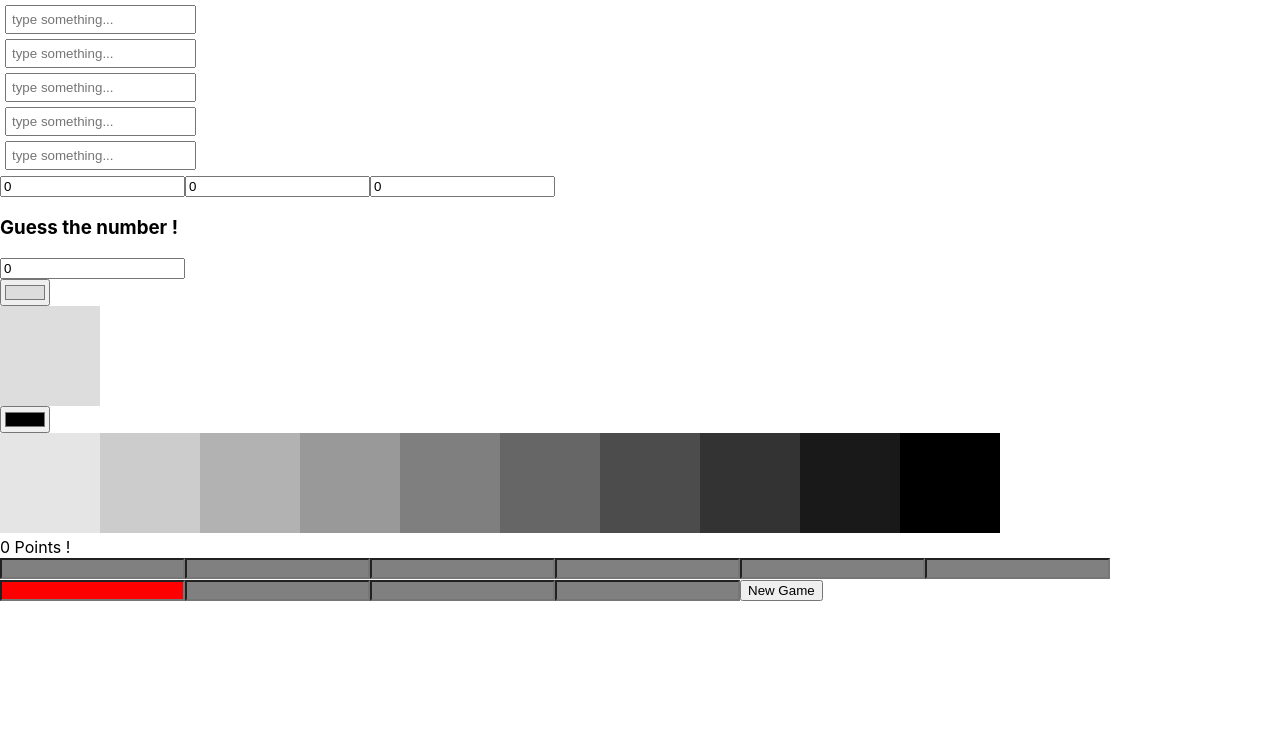
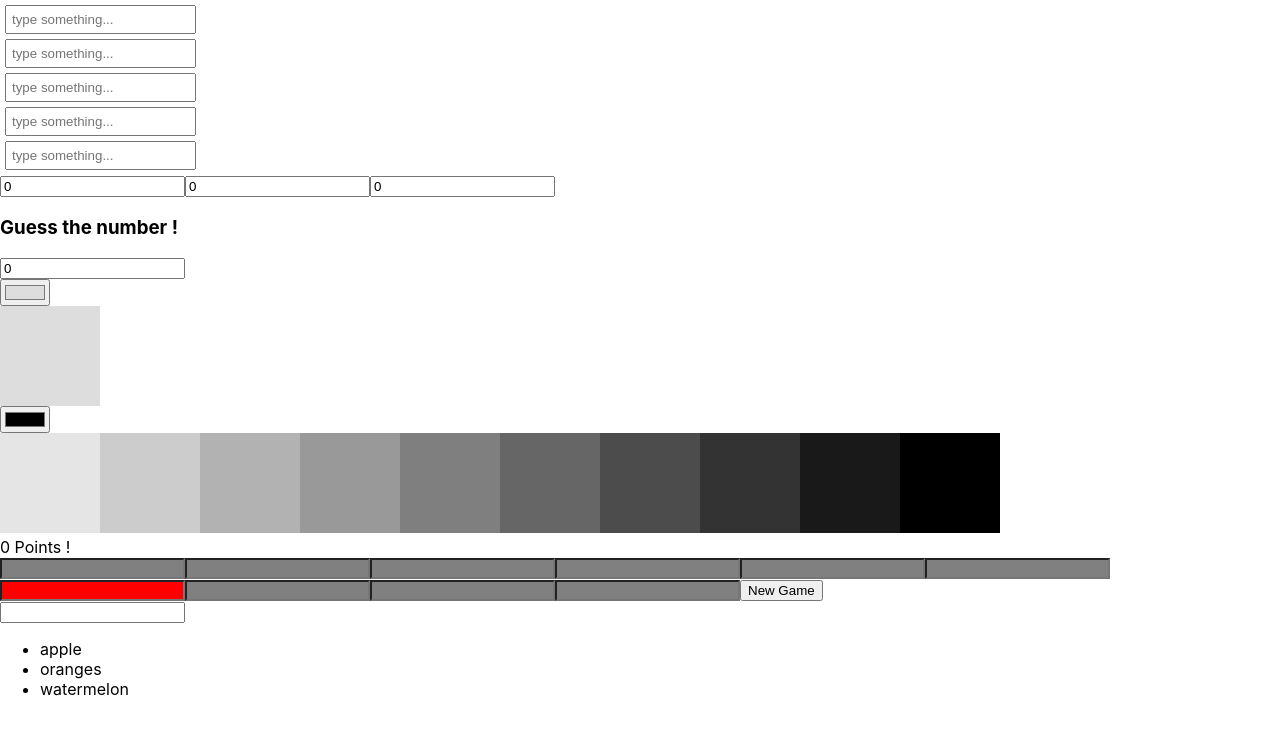
Before and after one commit to roiavidar/tocode-ex, a React (Create React App) app: page / in a window 1280 px wide. Shown: the top 734 px of the page. Built offline with nearby package versions, Linux system fonts and the light colour scheme.

Commit message:
filter list component

```diff
--- a/src/App.tsx
+++ b/src/App.tsx
@@ -7,6 +7,7 @@ import ColorPicker from './components/ColorPicker/ColorPicker';
 import ColorPickerShades from './components/ColorPickerShades/ColorPickerShades';
 import { InputProps } from './components/MultiInput/MultiInput.model';
 import { CatchTheTarget } from './components/CatchTheTarget/CatchTheTarget';
+import { FilterList } from './components/FilterList/FilterList';
 
 function App() {
 
@@ -15,6 +16,8 @@ function App() {
     margin: '5px',
     display: 'block'
   };
+
+  const items = ['apple', 'oranges', 'watermelon'];
 
   return (
     <>
@@ -36,6 +39,7 @@ function App() {
     <ColorPicker color="#dddddd" />
     <ColorPickerShades />
     <CatchTheTarget />
+    <FilterList items={items} />
     </>
   );
 }
--- /dev/null
+++ b/src/components/FilterList/FilterList.tsx
@@ -0,0 +1,37 @@
+import React from 'react';
+import { SimpleFilterInput } from './SimpleFilter';
+import { SimpleList } from './SimpleList';
+
+export function FilterList(
+    props: {
+        filterHandler: (filter: any, items: any) => any;
+        filterInput: (filter: any, setFilter: (filter: any) => void) => {},
+        list: (items: any) => {},
+        items: any
+    }
+) {
+    const [filter, setFilter] = React.useState(null);
+    let visibleItems = props.items;
+
+    if (filter) {
+        visibleItems = props.filterHandler(filter, props.items);
+    }
+
+    return (
+        <div>
+            {props.filterInput(filter, setFilter)}
+            {props.list(visibleItems)}
+        </div>
+    )
+}
+
+FilterList.defaultProps = {
+    filterHandler: function filterHandler(filter: string, items: string[]) {
+        return items.filter(item => item.includes(filter))
+    },
+    filterInput: (filter: string, setFilter: (filter: string) => void) => <SimpleFilterInput
+        filter={filter}
+        setFilter={setFilter} />
+    ,
+    list: (items: string[]) => <SimpleList items={items} />
+}
--- /dev/null
+++ b/src/components/FilterList/SimpleFilter.tsx
@@ -0,0 +1,10 @@
+import React, { ChangeEvent } from 'react';
+
+export function SimpleFilterInput(props: {
+    filter: string,
+    setFilter: (filter: string) => void
+}) {
+    return (
+        <input type="text" value={props.filter} onChange={(event: ChangeEvent<HTMLInputElement>)=> {props.setFilter(event.target.value)}}></input>
+    )
+}
--- /dev/null
+++ b/src/components/FilterList/SimpleList.tsx
@@ -0,0 +1,12 @@
+import React from 'react';
+
+export function SimpleList(props: {
+    items: string[]
+}) {
+
+    return (
+        <ul>
+            {props.items.map((item: string) => <li>{item}</li>)}
+        </ul>
+    )
+}
```
